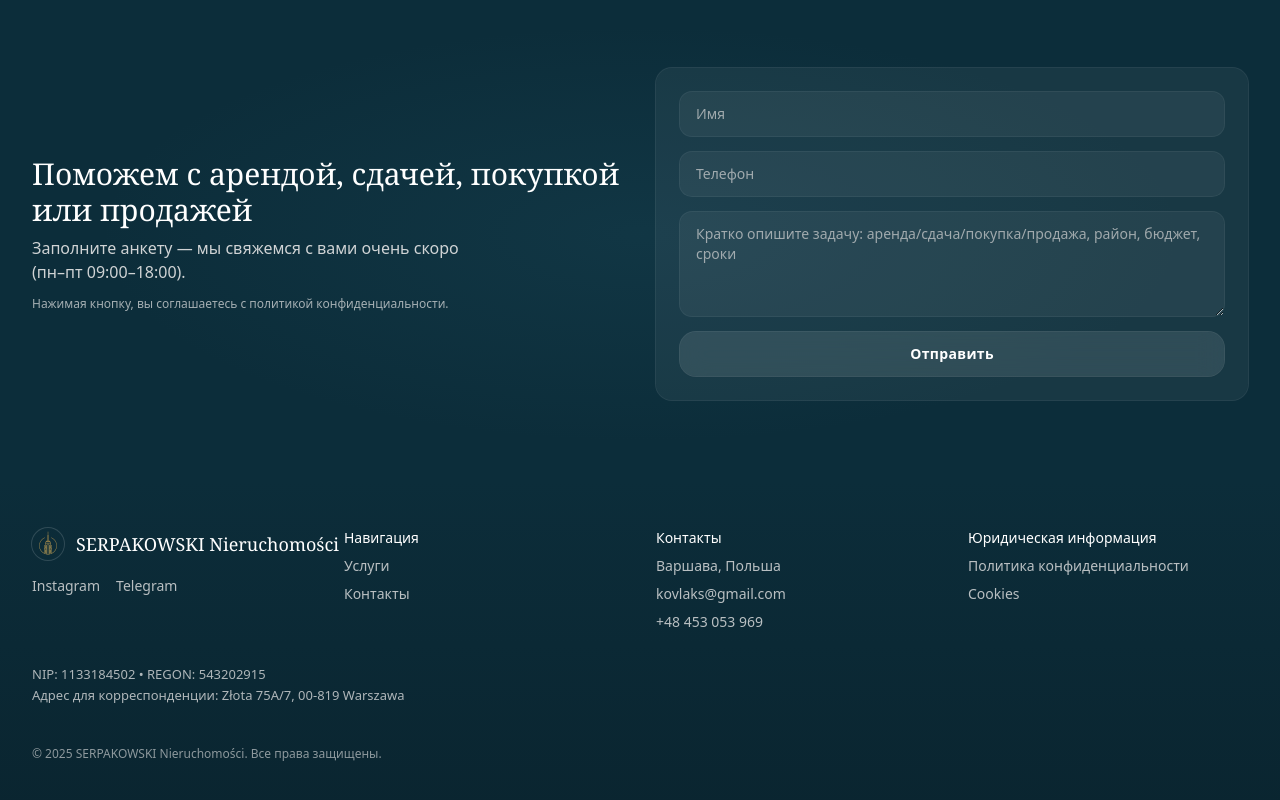
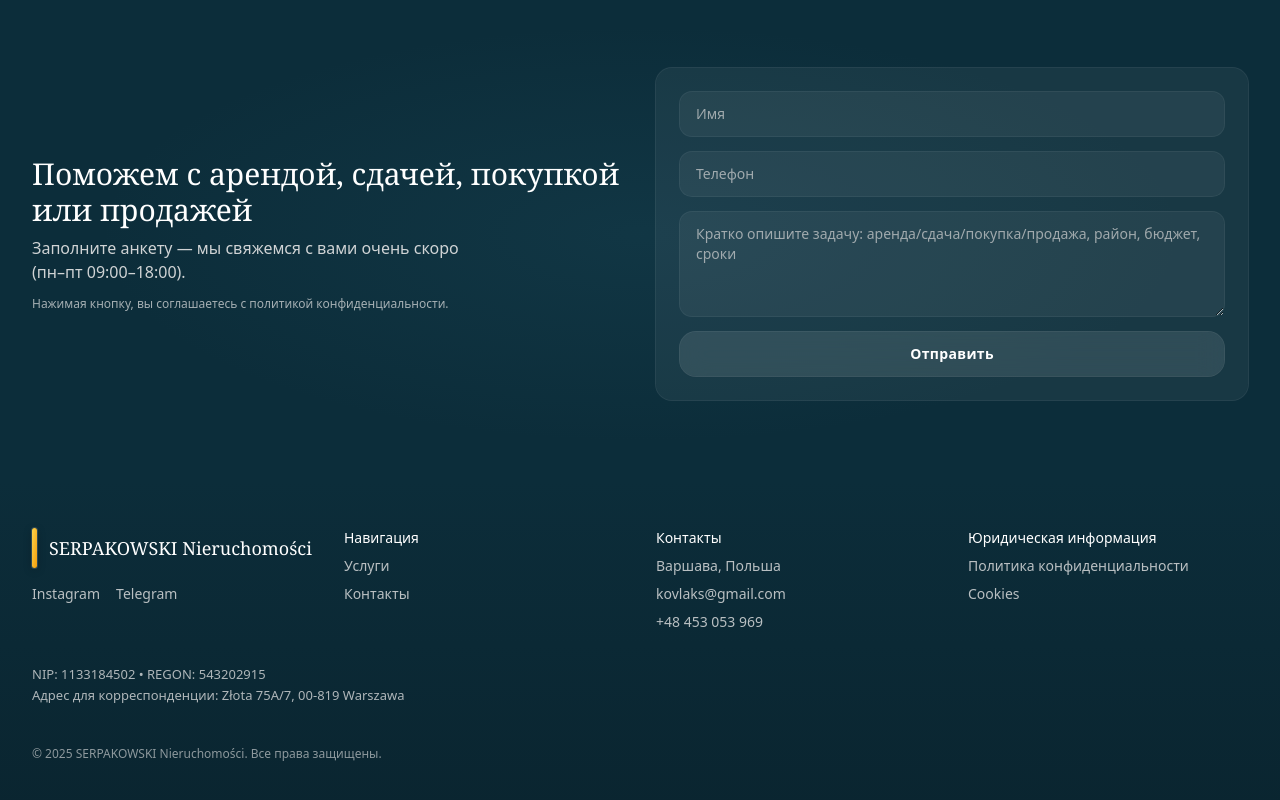
Before and after one commit to kovlaks/serpak-site, a Next.js app: page / in a window 1280 px wide. Shown: the part 2092-2892 px from the top of the page. Built offline with nearby package versions, Linux system fonts and the light colour scheme.

Commit message:
Update page.tsx

```diff
--- a/app/page.tsx
+++ b/app/page.tsx
@@ -393,17 +393,15 @@ export default function Page() {
       {/* Бренд и краткое описание */}
       <div>
         <div className="flex items-center gap-3">
-            <img
-              src="/logo.png"                 // или /logo.svg
-              alt="SERPAKOWSKI Nieruchomości"
-              className="h-8 w-8 rounded-full object-cover ring-1 ring-white/15"
-              loading="lazy"
-              decoding="async"
-            />
-            <div className="font-serif text-white text-lg whitespace-nowrap">
-              SERPAKOWSKI Nieruchomości
-            </div>
-          </div>
+  <div
+    aria-hidden="true"
+    className="h-10 w-10 rounded-full bg-gradient-to-br from-amber-300 to-amber-500 ring-1 ring-white/15 shadow-[0_2px_8px_rgba(0,0,0,0.25)]"
+  />
+  <div className="font-serif text-white text-lg whitespace-nowrap">
+    SERPAKOWSKI Nieruchomości
+  </div>
+</div>
+
 
 
 
```
